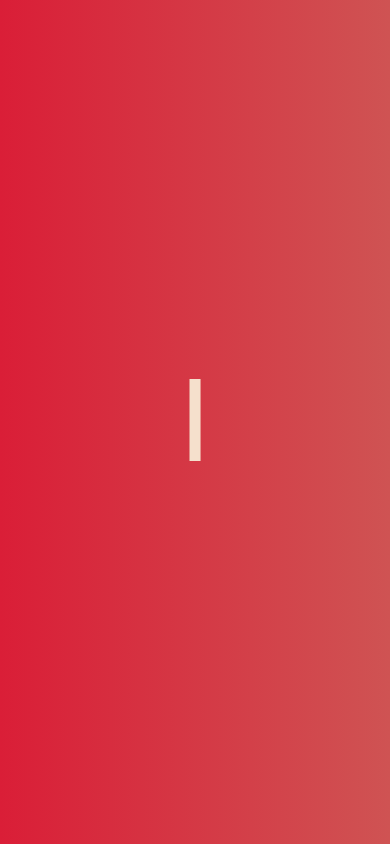
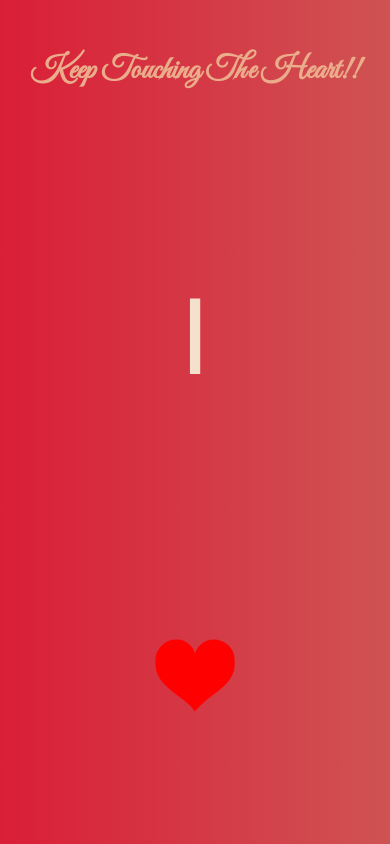
Before and after one commit to mitul-garg/iLoveYou, a plain HTML site: page index.html in a window 390 px wide. Drawn offline with Linux system fonts and the light colour scheme; a web font is replaced by a local one.

Commit message:
Heart and instruction added

```diff
--- a/index.css
+++ b/index.css
@@ -6,11 +6,32 @@ body {
     height:100%;
 }
 #love {
-    font-size: 7rem;
+    font-size: 6.5rem;
     color: #f5e0cc;
-    position: fixed;
-    top: 50%;
+    position: absolute;
+    top: 40%;
     left: 50%;
     transform: translate(-50%, -50%);
     font-family: 'Fredericka the Great', cursive;
+    text-align: center;
 }
+#heart {
+    width: 160px;
+    height: auto;
+    position: absolute;
+    top: 80%;
+    left: 50%;
+    transform: translate(-50%,-50%);
+}
+#click {
+    text-align: center;
+    font-family: 'Great Vibes', cursive;
+    color: #eaac8b;
+    padding-top: 8%;
+}
+@media (max-width: 500px) {
+    #heart {
+        width: 80px;
+        height: auto;
+    }
+}
--- a/index.html
+++ b/index.html
@@ -7,12 +7,16 @@
     <link rel="stylesheet" href="index.css">
     <script src="jquery-3.5.1.min.js"></script>
     <link rel="preconnect" href="https://fonts.gstatic.com">
-    <link rel="preconnect" href="https://fonts.gstatic.com">
     <link href="https://fonts.googleapis.com/css2?family=Fredericka+the+Great&display=swap" rel="stylesheet">
+    <link href="https://fonts.googleapis.com/css2?family=Great+Vibes&display=swap" rel="stylesheet">
+
 </head>
 <body>
+    <span id="love">I</span>
+
+    <img src="heart.png" id="heart">
     <center>
-    <span id="love">I</span>
+        <h1 id="click">Keep Touching The Heart!!</h1>
     </center>
 
 
--- a/index.js
+++ b/index.js
@@ -1,28 +1,29 @@
 var count = 0
-$("#love").click(function() {
+$("#heart").click(function() {
     count++;
     if(count == 1) {
         $("#love").text("L");
     }
     else if(count == 2){
-        $("#love").text("O");
+        $("#love").text("LO");
     }
     else if(count == 3){
-        $("#love").text("V");
+        $("#love").text("LOV");
     }
     else if(count == 4) {
-        $("#love").text("E");
+        $("#love").text("LOVE");
     }
     else if(count == 5) {
         $("#love").text("Y");
     }
     else if(count == 6) {
-        $("#love").text("O");
+        $("#love").text("YO");
     }
     else if(count == 7) {
-        $("#love").text("U");
+        $("#love").text("YOU");
     }
     else if(count == 8) {
         $("#love").text("I LOVE YOU");
+        $("#click").text("");
     }
 })
```
Also changed, not shown: heart.png (added).
